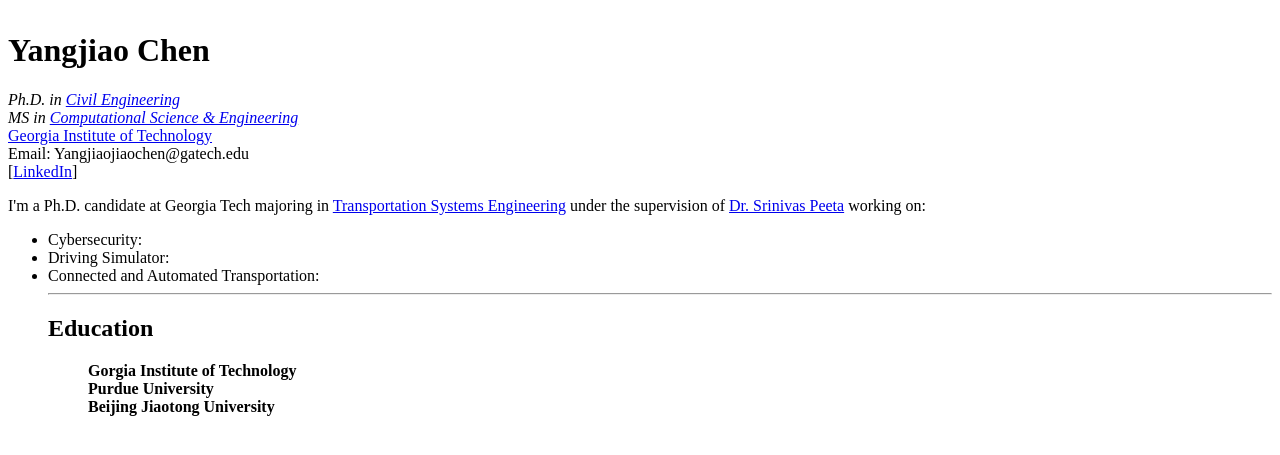
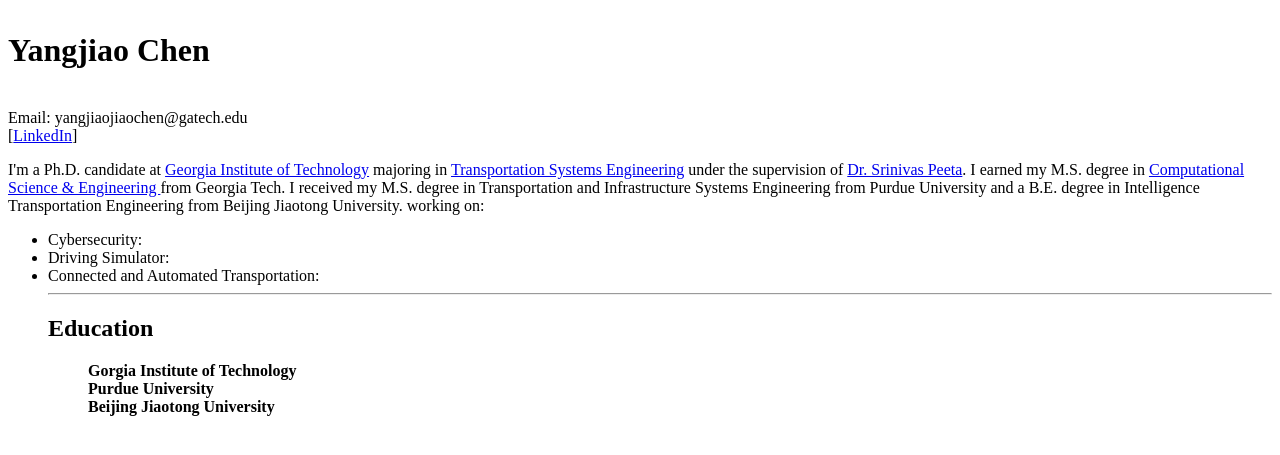
Before and after one commit to YangjiaoChen/YangjiaoChen.github.io, a Jekyll site: the page built from index.html, in a window 1280 px wide, cut to the strip 267-722 px from the top of the page. Built offline with Jekyll 4.4.1, drawn with Linux system fonts in a browser that asks for light colours.

Commit message:
Update index.html

```diff
--- a/index.html
+++ b/index.html
@@ -100,7 +101,13 @@ title: "Yangjiao Chen"
 
 
 <p>
-  I'm a Ph.D. candidate at Georgia Tech majoring in <a href="https://prod.ce.gatech.edu/academics/groups/transportation" target="_blank">Transportation Systems Engineering</a> under the supervision of <a href="https://ce.gatech.edu/directory/person/srinivas-peeta" target="_blank">Dr. Srinivas Peeta</a> working on:
+I'm a Ph.D. candidate at <a href="https://www.gatech.edu" target="_blank">Georgia Institute of Technology</a>
+majoring in <a href="https://prod.ce.gatech.edu/academics/groups/transportation" target="_blank">Transportation Systems Engineering</a>
+under the supervision of <a href="https://ce.gatech.edu/directory/person/srinivas-peeta" target="_blank">Dr. Srinivas Peeta</a>.
+I earned my M.S. degree in <a href="https://cse.gatech.edu" target="_blank">Computational Science & Engineering </a> from Georgia Tech.
+I received my M.S. degree in Transportation and Infrastructure Systems Engineering from Purdue University and a B.E. degree in Intelligence Transportation Engineering from Beijing Jiaotong University.
+
+	working on:
 
   <!-- <br> -->
   <br>
```
Also changed, not shown: other parts of index.html (+5 -4 lines).
